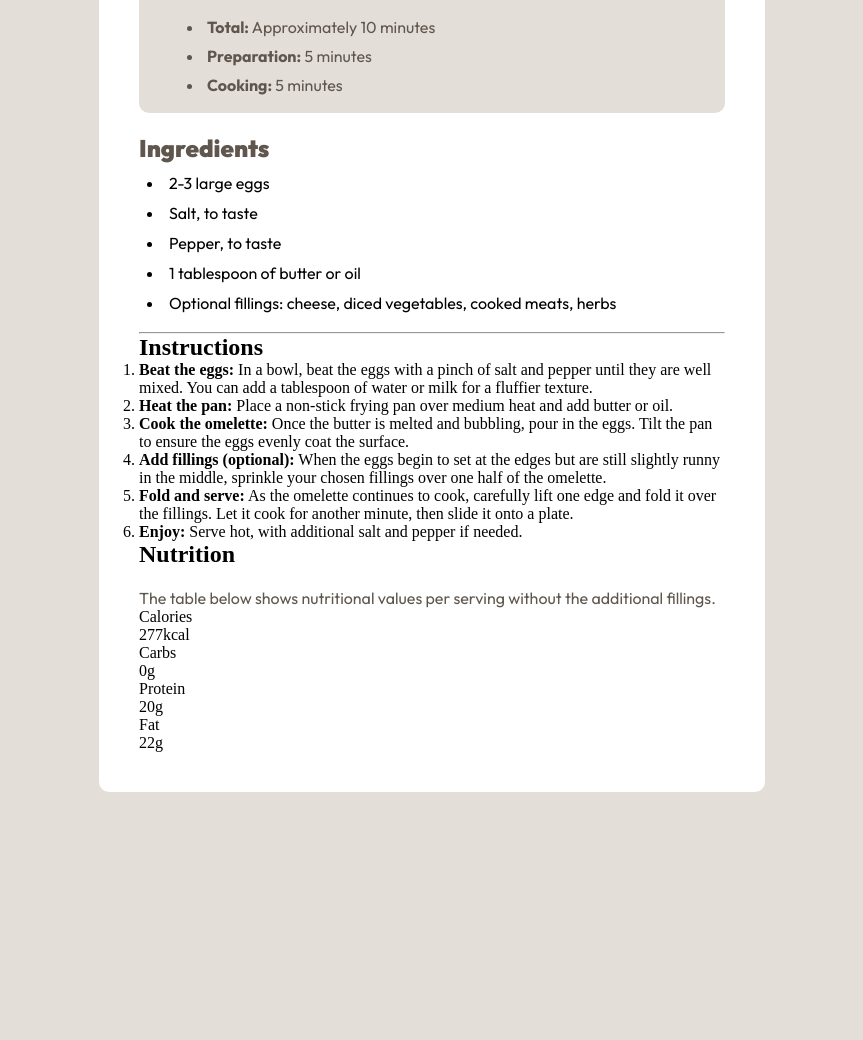
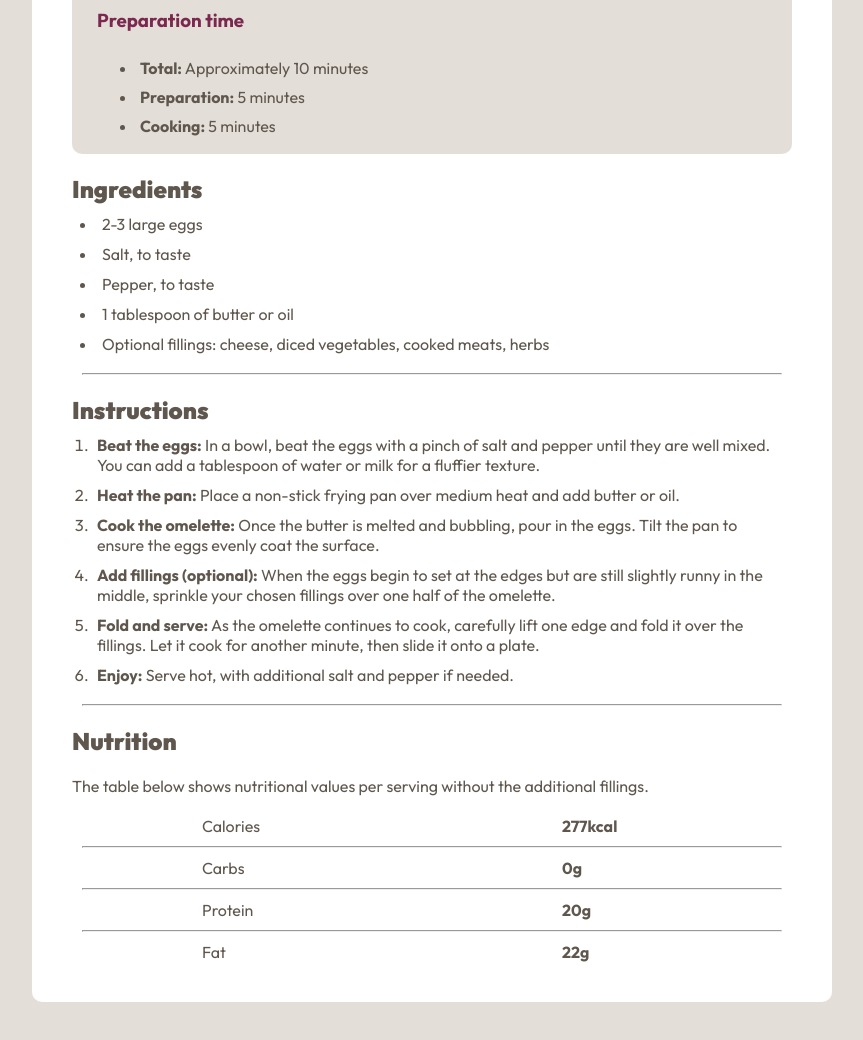
Before and after one commit to Diegoswebdev/fonte-end-mentor, a plain HTML site: page recipe-page-main/index.html in a window 1280 px wide. Shown: the part 620-1660 px from the top of the page, without its empty margins (208-1071 px from the left). Before the commit the page ends 1512 px from the top, so only its background shows below. Drawn offline with Linux system fonts and the light colour scheme.

Commit message:
projeto finalizado

```diff
--- a/recipe-page-main/index.html
+++ b/recipe-page-main/index.html
@@ -64,18 +64,28 @@
           <li><strong>Enjoy:</strong> Serve hot, with additional salt and pepper if needed.</li>
         </ol>
       </section>
+      <hr>
       <section class="five-section">
         <h2>Nutrition</h2>
         <p>The table below shows nutritional values per serving without the additional fillings.</p>
-        <section>
+        <section class="six-section">
           <div>Calories</div>
-          <div>277kcal</div>
+          <div><strong>277kcal</strong></div>
+        </section>
+        <hr>
+          <section class="six-section">
           <div>Carbs</div>
-          <div>0g</div>
+          <div><strong>0g</strong></div>
+        </section>
+        <hr>
+        <section class="six-section">
           <div>Protein</div>
-          <div>20g</div>
+          <div><strong>20g</strong></div>
+        </section>
+        <hr>
+        <section class="six-section">
           <div>Fat</div>
-          <div>22g</div>
+          <div><strong>22g</strong></div>
         </section>
       </section>
 
--- a/recipe-page-main/style.css
+++ b/recipe-page-main/style.css
@@ -34,6 +34,7 @@ main{
     border-radius: 10px;
     width: 100%;
     min-width: 100%;
+    overflow: hidden;
 
 }
 
@@ -108,15 +109,68 @@ main{
 .three-section > ul > li{
     font-family: 'Outfit';
     font-weight: 400;
+    color: hsl(30, 10%, 34%);
     margin-left: 20px;
     padding: 5px;
 
 }
 
+.four-section h2{
+    font-family: 'Outfit';
+    font-weight: 900;
+    color: hsl(30, 10%, 34%);
+    margin-top: 20px;
+    margin-bottom: 5px;
+
+}
+.four-section ol{
+    color: hsl(30, 10%, 34%);
+    margin-bottom: 14px;
+}
+
+.four-section li{
+    font-family: 'Outfit';
+    font-weight: 400;
+    margin-left: 20px;
+    padding: 5px;
+}
+
+
+
+.five-section h2{
+    font-family: 'Outfit';
+    font-weight: 900;
+    color: hsl(30, 10%, 34%);
+    margin-top: 20px;
+    margin-bottom: 5px;
+}
+
+.five-section p{
+    margin: 20px 0px 20px 0px;
+}
+
+.six-section{
+    font-family: 'Outfit';
+    font-weight: 400;
+    color: hsl(30, 10%, 34%);
+    display: grid;
+    grid-template-columns: repeat(2, 100px);
+    justify-content: space-around;
+    align-content: center;
+
+}
+
+hr{
+    margin: 10px;
+    color: hsl(30, 10%, 34%);
+}
+
+
+
 /* Estilos para telas maiores que 768px */
 @media (min-width: 768px) {
     main {
-        max-width: 666px; /* Define a largura máxima para tablets */
+        max-width: 800px; /* Define a largura máxima para tablets */
     }
 
     body {
```
